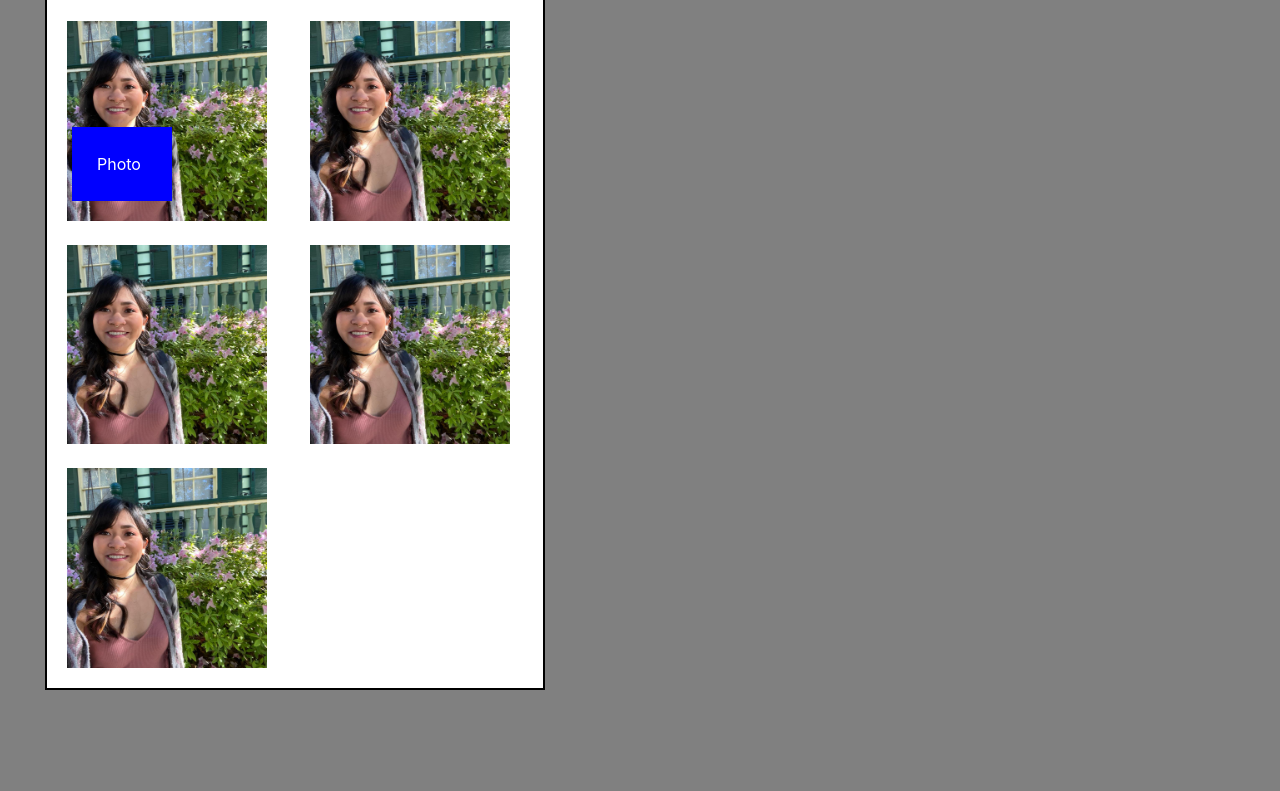
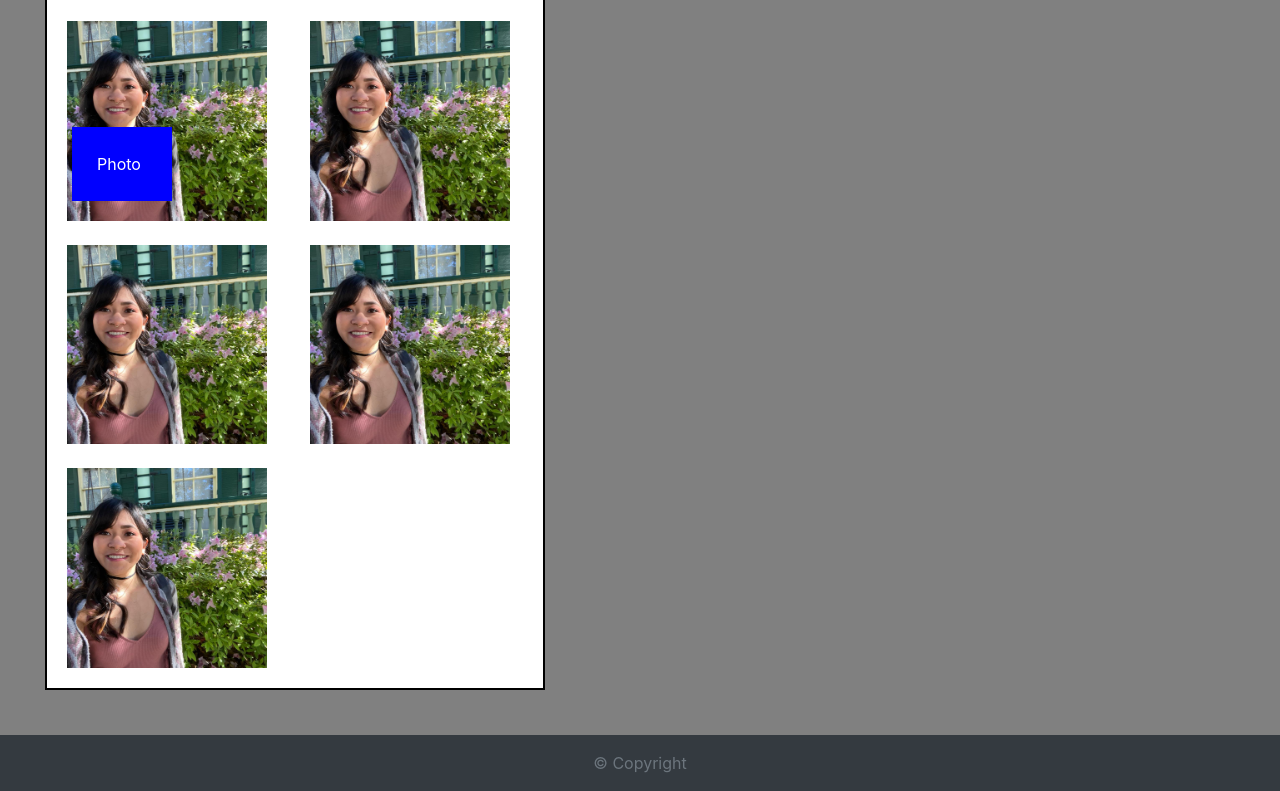
Before and after one commit to emcarlisle/Portfolio, a plain HTML site: page assets/portfolio.html in a window 1280 px wide. Shown: the part 217-1008 px from the top of the page. Before the commit the page ends 952 px from the top, so only its background shows below. Drawn offline with nearby package versions, Linux system fonts and the light colour scheme.

Commit message:
adding footer

```diff
--- a/assets/portfolio.html
+++ b/assets/portfolio.html
@@ -11,7 +11,7 @@
     <link href="./assets/portfolio.html">
 </head>
 
-<body>
+<body class="d-flex flex-column h-100">
     <header class="header">
 
         <div class="row">
@@ -67,10 +67,15 @@
                 <img src="./slackphoto.jpg" class="img-fluid" height="200" width="200" alt="Responsive image">
             </div>
         </div>
+    </content>
 
+    <footer class="mt-auto">
 
-   </content>
-
+        <div class="footer-bar"></div>
+        <div class="bg-dark p-3 text-center">
+            <span class="text-muted ">© Copyright</span>
+        </div>
+    </footer>
 
 
 </body>
--- a/assets/style.css
+++ b/assets/style.css
@@ -71,4 +71,4 @@ p {
     left: 20px;
     background-color: blue;
     color: white;
-  }
+}
```
Also changed, not shown: assets/contact.html (+7 -1 lines), index.html (+7 -1 lines).
